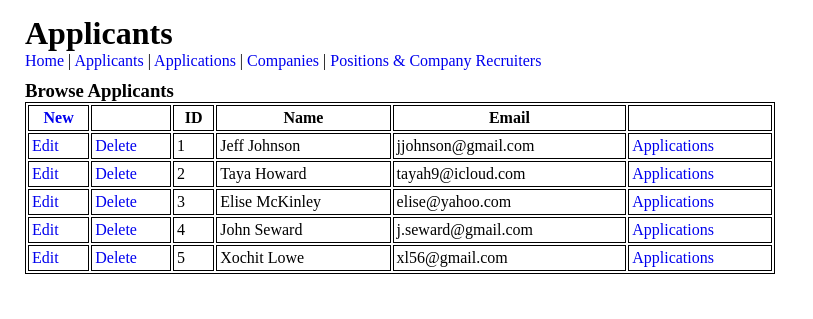
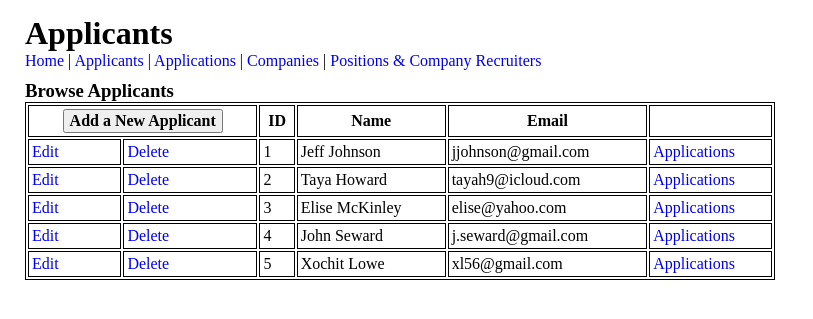
Before and after one commit to sophlil/DreamOffer, a Flask app: page /applicants in a window 1280 px wide. Shown: the top 319 px of the page, without its empty margins (0-813 px from the left). Run offline with Flask 2, Linux system fonts and the light colour scheme; data comes from the database, SQL or seed files in the repository; data that the repository does not hold is empty; some libraries are stand-ins or nearby versions.

Commit message:
change 'New' button

```diff
--- a/templates/applicants.j2
+++ b/templates/applicants.j2
@@ -53,12 +53,13 @@
     <!-- BROWSE -->
     <div id='browse'>
         <h3>Browse Applicants</h3>
-        <table>
+        <table class="table-class">
         <!-- Access data passed from app.py -->
             <thead>
                 <tr>
-                    <th><a href="#" onClick="newApplicant()">New</a></th>
-                    <th></th>
+                    <th colspan="2">
+                        <button class="new-btn" onClick="newApplicant()">Add a New Applicant</button>
+                    </th>
                     <th>ID</th>
                     <th>Name</th>
                     <th>Email</th>
```
